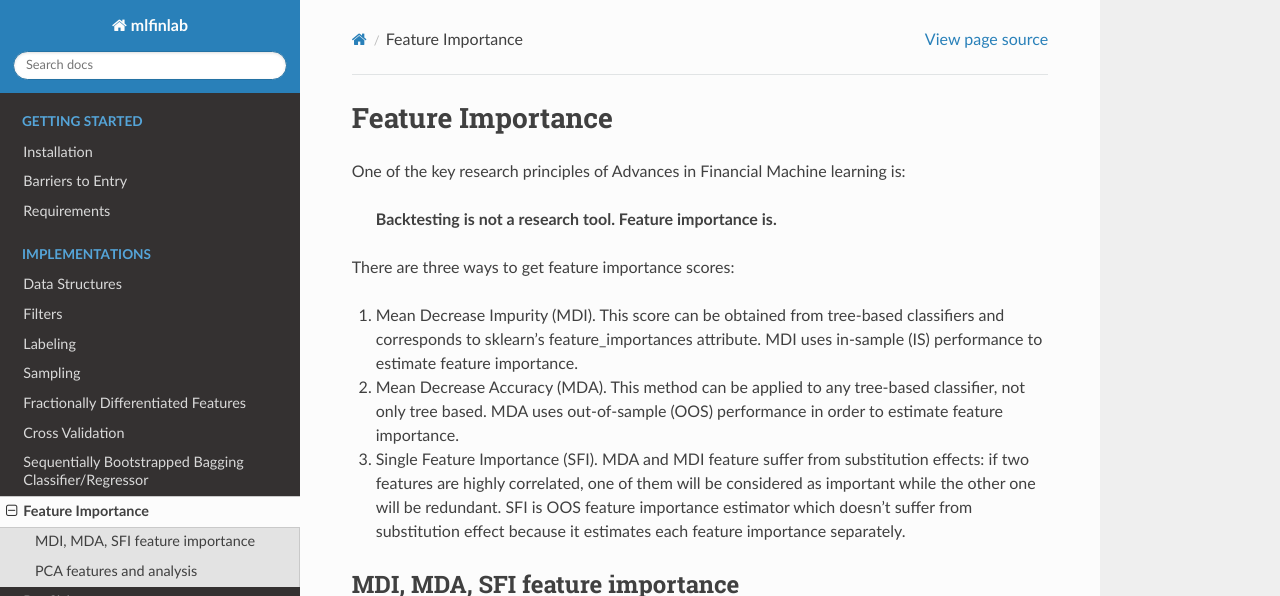
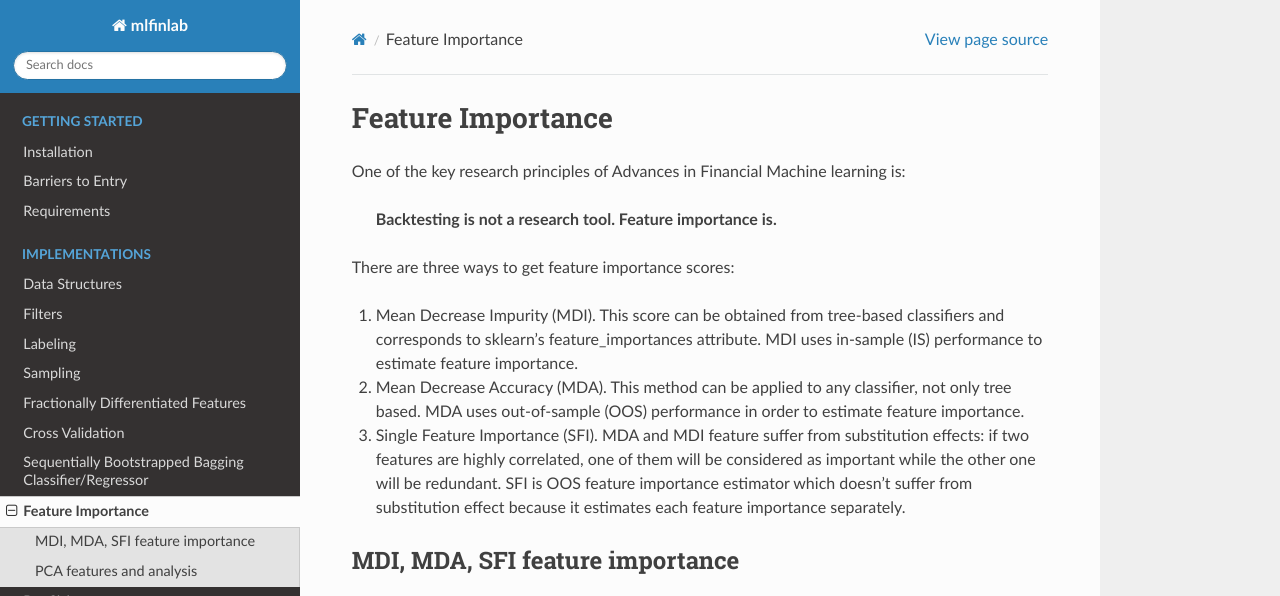
Before and after one commit to hudson-and-thames/mlfinlab, a Sphinx documentation site: the page built from docs/source/implementations/feature_importance.rst, in a window 1280 px wide and 900 px high, cut to the strip 0-596 px from the top of the window. Built offline with Sphinx 7.4.7 and the Read the Docs theme 2.0.0, drawn with Linux system fonts in a browser that asks for light colours.

Commit message:
Fix error in MDA feature importance description

```diff
--- a/docs/source/implementations/feature_importance.rst
+++ b/docs/source/implementations/feature_importance.rst
@@ -13,7 +13,7 @@ One of the key research principles of Advances in Financial Machine learning is:
 There are three ways to get feature importance scores:
 
 1) Mean Decrease Impurity (MDI). This score can be obtained from tree-based classifiers and corresponds to sklearn's feature_importances attribute. MDI uses in-sample (IS) performance to estimate feature importance.
-2) Mean Decrease Accuracy (MDA). This method can be applied to any tree-based classifier, not only tree based. MDA uses out-of-sample (OOS) performance in order to estimate feature importance.
+2) Mean Decrease Accuracy (MDA). This method can be applied to any classifier, not only tree based. MDA uses out-of-sample (OOS) performance in order to estimate feature importance.
 3) Single Feature Importance (SFI). MDA and MDI feature suffer from substitution effects: if two features are highly correlated, one of them will be considered as important while the other one will be redundant. SFI is OOS feature importance estimator which doesn't suffer from substitution effect because it estimates each feature importance separately.
 
 MDI, MDA, SFI feature importance
```
